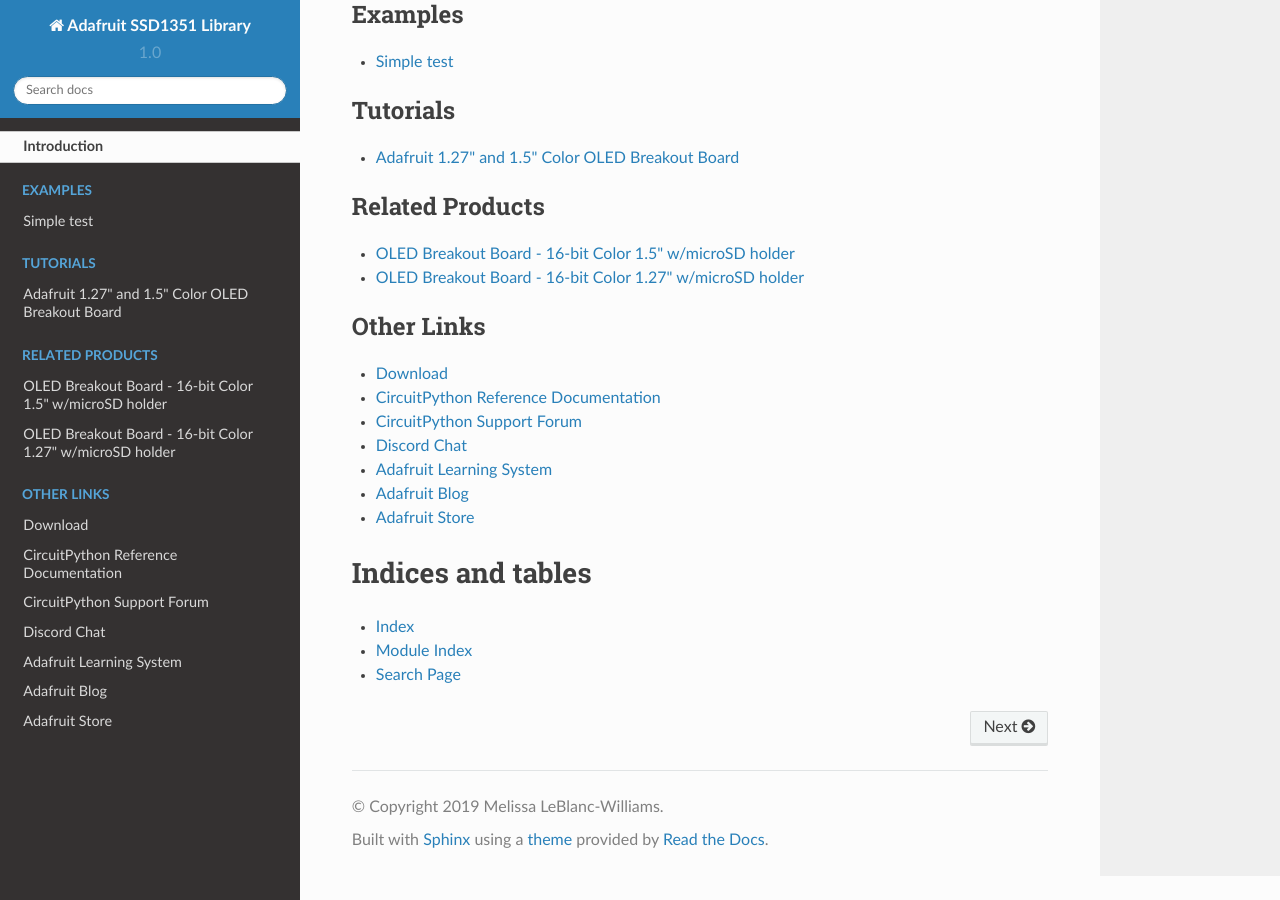
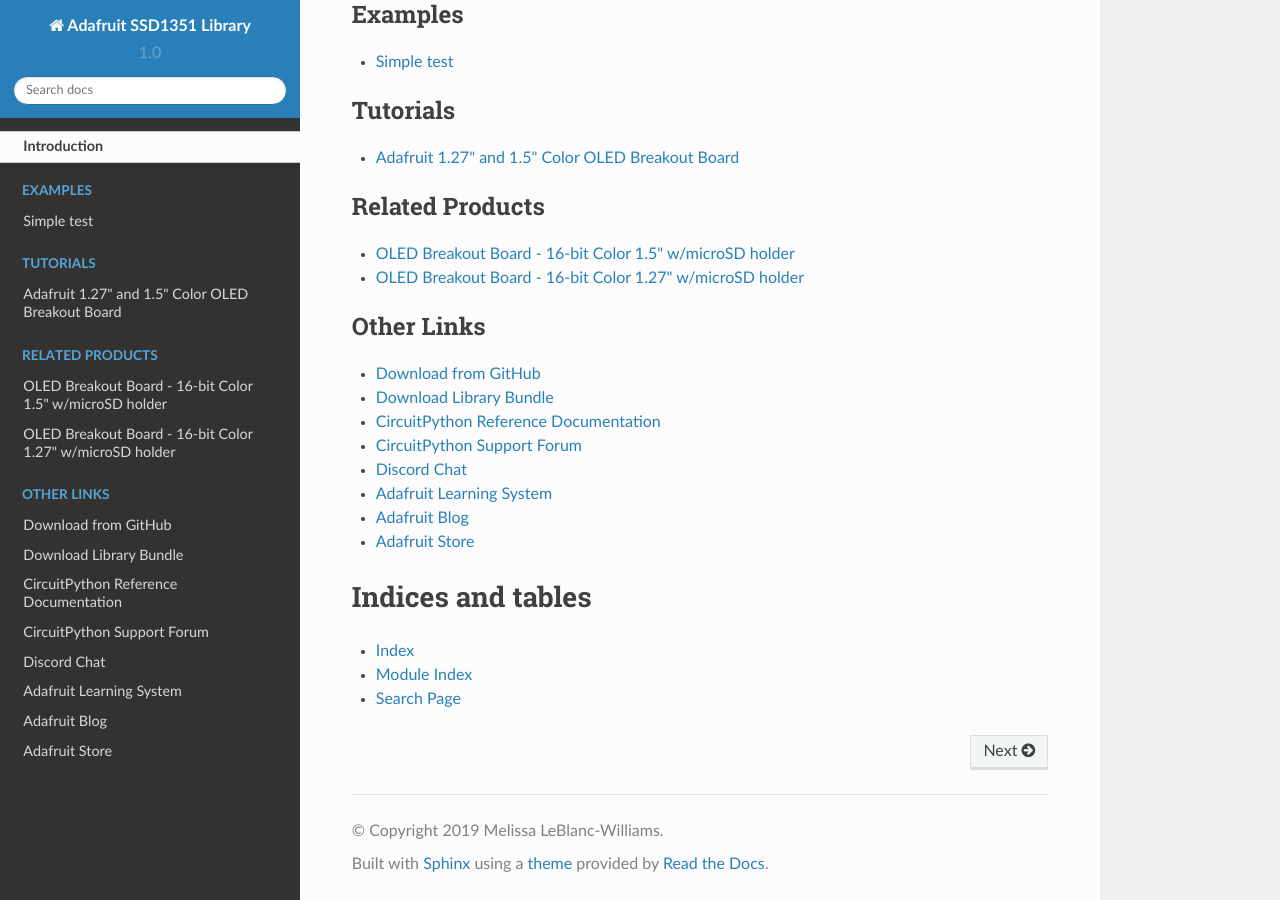
Before and after one commit to adafruit/Adafruit_CircuitPython_SSD1351, a Sphinx documentation site: the page built from docs/index.rst, in a window 1280 px wide and 900 px high, scrolled down 1411 px. Built offline with Sphinx 7.4.7 and the Read the Docs theme 2.0.0, drawn with Linux system fonts in a browser that asks for light colours.

Commit message:
Added cp.org link to index.rst

```diff
--- a/docs/index.rst
+++ b/docs/index.rst
@@ -34,7 +34,8 @@
 .. toctree::
     :caption: Other Links
 
-    Download <https://github.com/adafruit/Adafruit_CircuitPython_SSD1351/releases/latest>
+    Download from GitHub <https://github.com/adafruit/Adafruit_CircuitPython_SSD1351/releases/latest>
+    Download Library Bundle <https://circuitpython.org/libraries>
     CircuitPython Reference Documentation <https://docs.circuitpython.org>
     CircuitPython Support Forum <https://forums.adafruit.com/viewforum.php?f=60>
     Discord Chat <https://adafru.it/discord>
```
